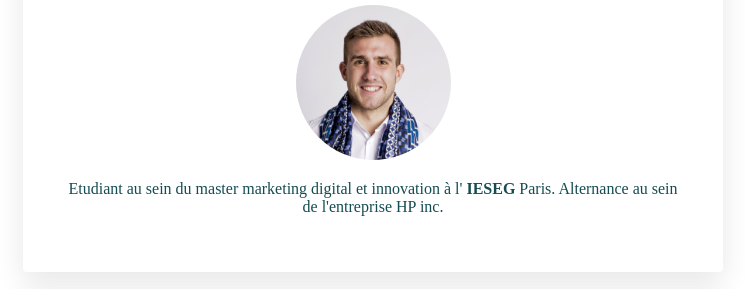
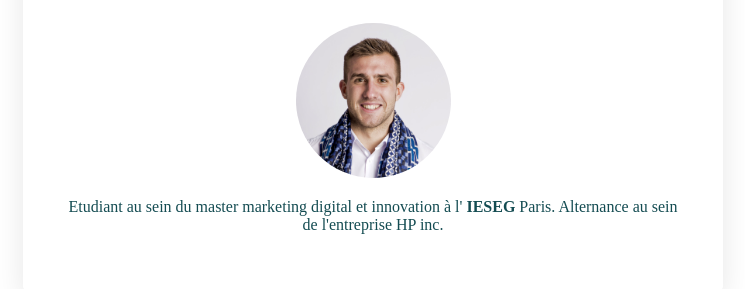
Before and after one commit to RomainDupuis/my_profile, a plain HTML site: page index.html in a window 1280 px wide. Shown: the part 149-438 px from the top of the page, without its empty margins (267-1012 px from the left). Drawn offline with Linux system fonts and the light colour scheme.

Commit message:
Update index.html

```diff
--- a/index.html
+++ b/index.html
@@ -11,7 +11,7 @@
 
 	<div class="card-white">
 		<link rel="stylesheet" type="text/css" href="style.css">
-		<h1>Hi, I'm Romain</h1>
+		<h1>Hi, I'm Romain</h1> <br>
 		<img src="Image/Photo Romain DUPUIS.jpeg" width="25%" class="img-circle">
 		<br>
 		<p>Etudiant au sein du master marketing digital et innovation à l' <strong>IESEG</strong> Paris. Alternance au sein de l'entreprise HP inc.</p>
```
